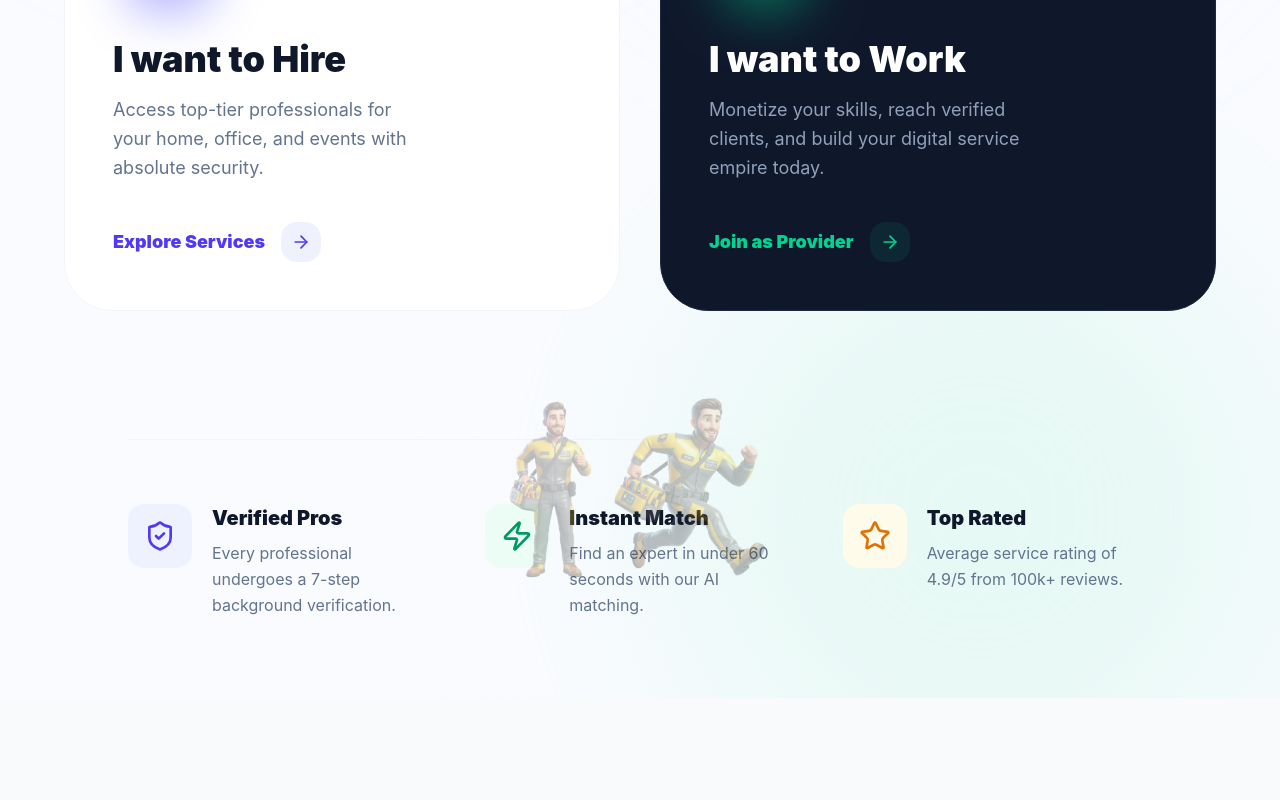
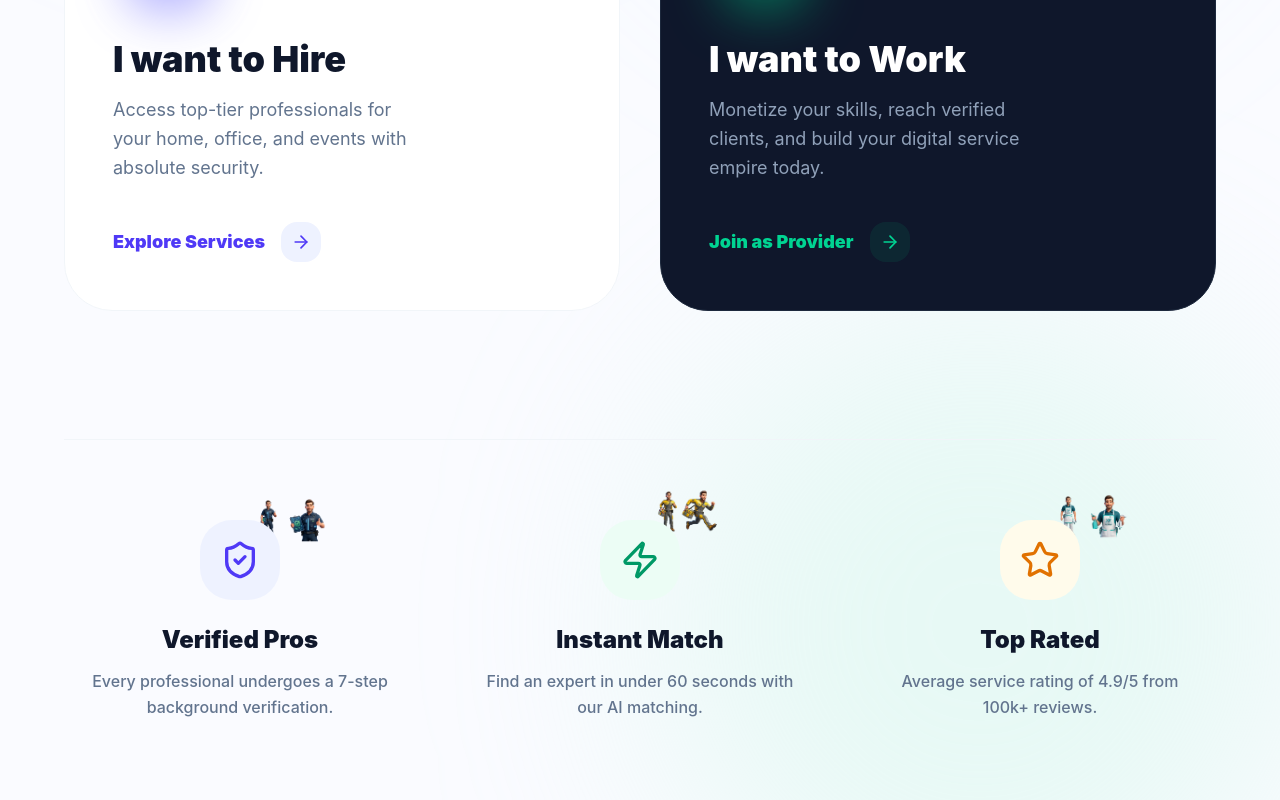
Before and after one commit to Jahanzaib-Gull/Local-Service-Marketplace-System, a React app in the folder frontend/: page / in a window 1280 px wide. Shown: the part 823-1623 px from the top of the page. Before the commit the page ends 1521 px from the top, so only its background shows below. Built offline with nearby package versions, Linux system fonts and the light colour scheme; the HTML template or start-up script is replaced by a standard one.

Commit message:
fix: clean up landing page visuals to remove overlaps and improve readability

```diff
--- a/frontend/src/index.css
+++ b/frontend/src/index.css
@@ -26,6 +26,13 @@
     25% { transform: rotate(1deg); }
     75% { transform: rotate(-1deg); }
   }
+
+  @keyframes float {
+    0%, 100% { transform: translateY(0px); }
+    50% { transform: translateY(-10px); }
+  }
+
+  --animate-float: float 3s ease-in-out infinite;
 }
 
 @layer base {
@@ -47,6 +54,7 @@
     @apply bg-clip-text text-transparent bg-gradient-to-r from-brand-600 to-indigo-400;
   }
 
+  .animation-delay-1000 { animation-delay: 1s; }
   .animation-delay-2000 { animation-delay: 2s; }
   .animation-delay-4000 { animation-delay: 4s; }
 }
--- a/frontend/src/pages/Landing.jsx
+++ b/frontend/src/pages/Landing.jsx
@@ -40,11 +40,6 @@ const Landing = () => {
           <h1 className="text-6xl md:text-8xl font-black tracking-tight text-slate-900 leading-[1.05] max-w-5xl animate-fade-in-up">
             Find the perfect <span className="text-indigo-600">Pro</span> for any task <span className="relative">instantly<span className="absolute bottom-2 left-0 w-full h-4 bg-indigo-200/60 -z-10 rounded-full"></span></span>.
           </h1>
-
-          {/* Floating Hammer Pro */}
-          <div className="absolute top-0 -right-20 hidden xl:block animate-bounce animation-delay-1000 opacity-40 hover:opacity-100 transition-opacity duration-700">
-            <img src={HammerImg} alt="Pro with hammer" className="w-[500px] h-[500px] object-contain drop-shadow-2xl" />
-          </div>
 
           <p className="text-xl md:text-2xl text-slate-500 max-w-2xl leading-relaxed animate-fade-in-up animation-delay-200">
             The world's most sophisticated marketplace for local services. Plumbers, cleaners, and experts at your fingertips.
@@ -94,41 +89,39 @@ const Landing = () => {
         </div>
 
         {/* Trust Badges */}
-        <div className="max-w-5xl mx-auto mt-32 grid grid-cols-1 md:grid-cols-3 gap-12 border-t border-slate-100 pt-16 relative">
+        <div className="max-w-6xl mx-auto mt-32 grid grid-cols-1 md:grid-cols-3 gap-12 border-t border-slate-100 pt-20">
 
-          {/* Running Pro Aside */}
-          <div className="absolute -top-32 left-1/2 -translate-x-1/2 hidden md:block animate-pulse opacity-30 hover:opacity-100 transition-opacity">
-            <img src={RunningImg} alt="Running pro" className="w-[350px] h-[350px] object-contain" />
+          <div className="flex flex-col items-center text-center group">
+            <div className="mb-6 relative">
+              <div className="p-5 bg-indigo-50 text-indigo-600 rounded-[2rem] relative z-10">
+                <ShieldCheck size={40} />
+              </div>
+              <img src={InspectionImg} alt="Verified" className="absolute -top-12 -right-12 w-24 h-24 object-contain animate-float" />
+            </div>
+            <h4 className="text-2xl font-black text-slate-900 mb-3">Verified Pros</h4>
+            <p className="text-slate-500 font-medium leading-relaxed px-4">Every professional undergoes a 7-step background verification.</p>
           </div>
 
-          <div className="flex items-start gap-5 group">
-            <div className="p-4 bg-indigo-50 text-indigo-600 rounded-2xl shrink-0 relative">
-              <ShieldCheck size={32} />
-              {/* Inspection Pro Aside */}
-              <img src={InspectionImg} alt="Inspection" className="absolute -top-20 -right-20 w-[200px] h-[200px] object-contain opacity-0 group-hover:opacity-100 transition-all duration-500 z-20 transform group-hover:scale-110" />
+          <div className="flex flex-col items-center text-center group">
+            <div className="mb-6 relative">
+              <div className="p-5 bg-emerald-50 text-emerald-600 rounded-[2rem] relative z-10">
+                <Zap size={40} />
+              </div>
+              <img src={RunningImg} alt="Instant" className="absolute -top-12 -right-12 w-24 h-24 object-contain animate-float animation-delay-1000" />
             </div>
-            <div>
-              <h4 className="text-xl font-black text-slate-900 mb-2">Verified Pros</h4>
-              <p className="text-slate-500 leading-relaxed">Every professional undergoes a 7-step background verification.</p>
+            <h4 className="text-2xl font-black text-slate-900 mb-3">Instant Match</h4>
+            <p className="text-slate-500 font-medium leading-relaxed px-4">Find an expert in under 60 seconds with our AI matching.</p>
+          </div>
+
+          <div className="flex flex-col items-center text-center group">
+            <div className="mb-6 relative">
+              <div className="p-5 bg-amber-50 text-amber-600 rounded-[2rem] relative z-10">
+                <Star size={40} />
+              </div>
+              <img src={CleaningImg} alt="Rated" className="absolute -top-12 -right-12 w-24 h-24 object-contain animate-float animation-delay-2000" />
             </div>
-          </div>
-          <div className="flex items-start gap-5">
-            <div className="p-4 bg-emerald-50 text-emerald-600 rounded-2xl shrink-0"><Zap size={32} /></div>
-            <div>
-              <h4 className="text-xl font-black text-slate-900 mb-2">Instant Match</h4>
-              <p className="text-slate-500 leading-relaxed">Find an expert in under 60 seconds with our AI matching.</p>
-            </div>
-          </div>
-          <div className="flex items-start gap-5 group relative">
-            <div className="p-4 bg-amber-50 text-amber-600 rounded-2xl shrink-0"><Star size={32} /></div>
-            <div>
-              <h4 className="text-xl font-black text-slate-900 mb-2">Top Rated</h4>
-              <p className="text-slate-500 leading-relaxed">Average service rating of 4.9/5 from 100k+ reviews.</p>
-            </div>
-            {/* Cleaning Pro Aside for Top Rated */}
-            <div className="absolute -top-32 -right-16 hidden xl:block opacity-0 group-hover:opacity-100 transition-all duration-700 transform group-hover:translate-x-4">
-              <img src={CleaningImg} alt="Top rated services" className="w-[300px] h-[300px] object-contain" />
-            </div>
+            <h4 className="text-2xl font-black text-slate-900 mb-3">Top Rated</h4>
+            <p className="text-slate-500 font-medium leading-relaxed px-4">Average service rating of 4.9/5 from 100k+ reviews.</p>
           </div>
         </div>
       </div>
```
